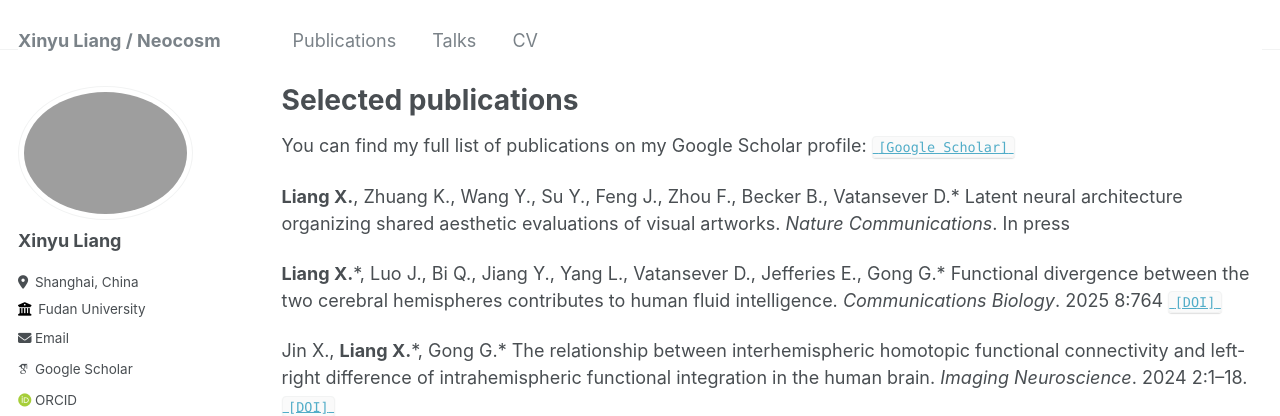
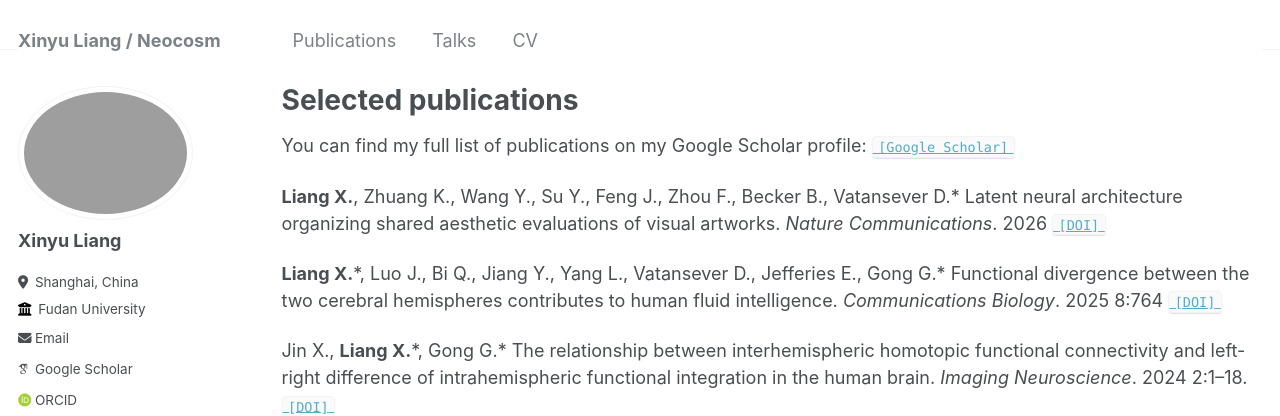
Before and after one commit to liang-xinyu/liang-xinyu.github.io, a Jekyll site: the page built from _pages/publications.md, in a window 1280 px wide and 1132 px high. Shown: the top 416 px of the window. Built offline with Jekyll 4.4.1, drawn with Linux system fonts in a browser that asks for light colours; some web fonts are replaced.

Commit message:
Revise publication entry with DOI and date
Updated publication details with DOI and publication year.

```diff
--- a/_pages/publications.md
+++ b/_pages/publications.md
@@ -10,7 +10,7 @@ author_profile: true
 
 You can find my full list of publications on my Google Scholar profile: [`[Google Scholar]`](https://scholar.google.com/citations?user=pJqylw4AAAAJ&hl=zh-TW&authuser=1)
 
-**Liang X.**, Zhuang K., Wang Y., Su Y., Feng J., Zhou F., Becker B., Vatansever D.\* Latent neural architecture organizing shared aesthetic evaluations of visual artworks. *Nature Communications*. In press
+**Liang X.**, Zhuang K., Wang Y., Su Y., Feng J., Zhou F., Becker B., Vatansever D.\* Latent neural architecture organizing shared aesthetic evaluations of visual artworks. *Nature Communications*. 2026 [`[DOI]`](https://doi.org/10.1038/s41467-026-73153-6)
 
 **Liang X.**\*, Luo J., Bi Q., Jiang Y., Yang L., Vatansever D., Jefferies E., Gong G.\* Functional divergence between the two cerebral hemispheres contributes to human fluid intelligence. *Communications Biology*. 2025 8:764 [`[DOI]`](https://www.nature.com/articles/s42003-025-09291-2)
 
```
